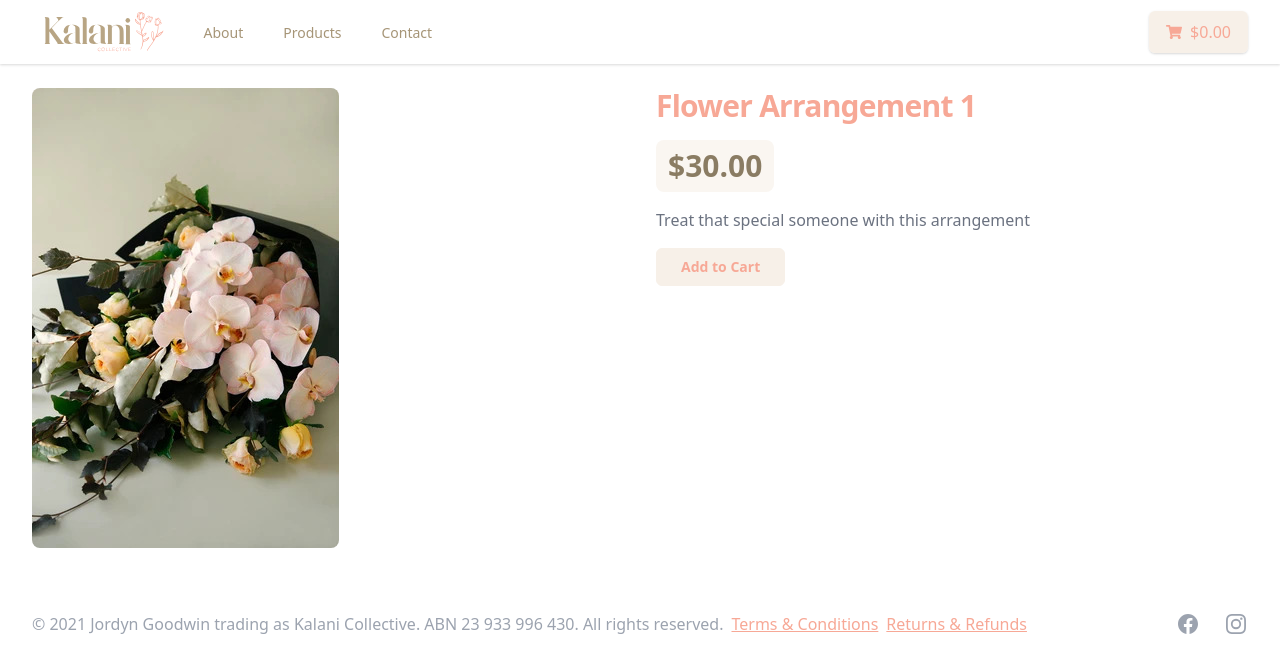
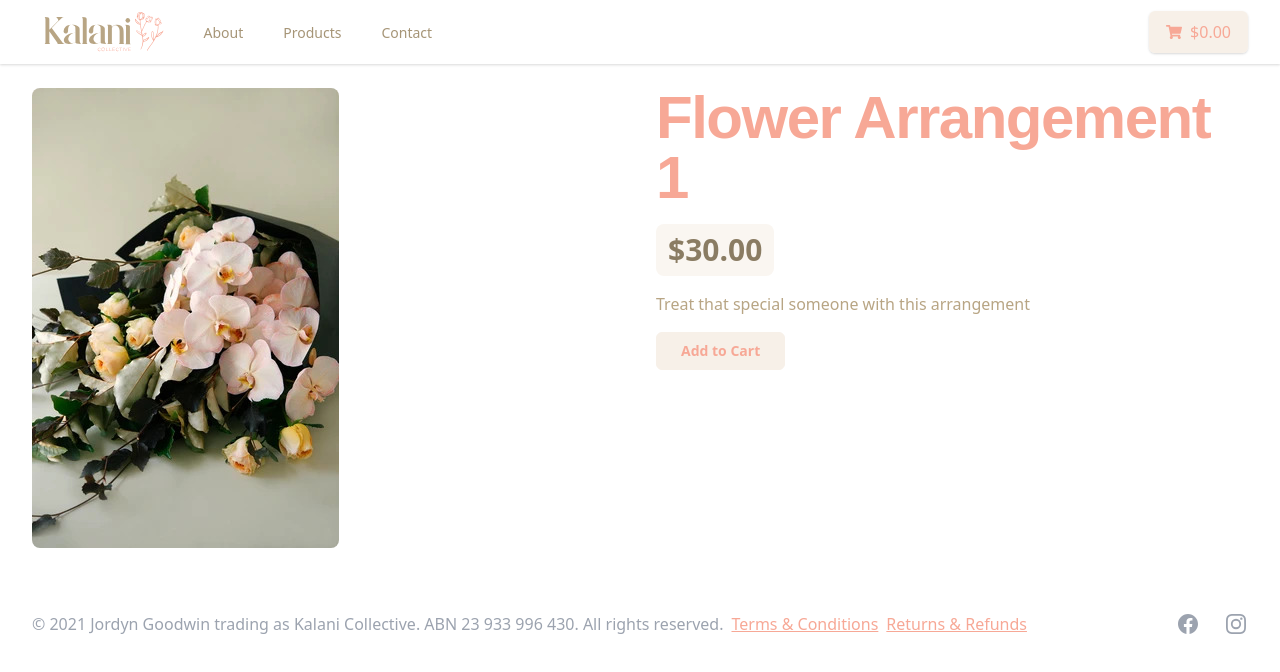
Before and after one commit to studioprisoner/kalani-website, a Next.js app: page /product/1 in a window 1280 px wide. Shown: the top 672 px of the page. Built offline with nearby package versions, Linux system fonts and the light colour scheme; what @tailwindcss/typography would draw is missing.

Commit message:
heading changes

```diff
--- a/src/components/ProductGrid/ProductGrid.js
+++ b/src/components/ProductGrid/ProductGrid.js
@@ -27,7 +27,7 @@ const ProductGrid = ({ products = [], onAddToCart }) => {
                                         <p className="mt-3 text-mongoose-700 font-bold">
                                             { formatCurrency(product.price) }
                                         </p>
-                                        <p className="my-3 text-base text-gray-500 md:h-12">
+                                        <p className="my-3 text-base text-mongoose-500 md:h-12">
                                             {product.description}
                                         </p>
                                         <p>
--- a/src/pages/contact.js
+++ b/src/pages/contact.js
@@ -33,7 +33,7 @@ function Contact() {
                     <div className="relative max-w-7xl mx-auto lg:grid lg:grid-cols-5">
                         <div className="bg-almond-200 py-16 px-4 sm:px-6 lg:col-span-2 lg:px-8 lg:py-24 xl:pr-12">
                             <div className="max-w-lg mx-auto">
-                                <h2 class="text-2xl text-mongoose-500 sm:text-3xl font-maldives">
+                                <h2 class="text-6xl lg:text-6xl text-mongoose-500 sm:text-3xl font-maldives">
                                     Get In Touch
                                 </h2>
                                 <p class="mt-3 text-lg leading-6 text-gray-500">
--- a/src/pages/index.js
+++ b/src/pages/index.js
@@ -38,11 +38,11 @@ export default function Home() {
       <main className="lg:relative">
         <div className="mx-auto max-w-7xl w-full pt-16 pb-4 text-center lg:py-48 lg:text-left">
           <div className="px-4 lg:w-1/2 sm:px-8 xl:pr-16">
-            <h1 className="text-4xl text-gray-900 sm:text-5xl md:text-6xl lg:text-5xl xl:text-6xl">
-              <span className="block xl:inline font-maldives">Heavenly Flowers</span>
-              <span className="block text-rose-bud-500 xl:inline font-maldives">Arranged for you</span>
+            <h1 className="text-5xl text-mongoose-500 md:text-6xl lg:text-6xl xl:text-6xl">
+              <span className="block text-rose-bud-500 xl:inline font-maldives">Heavenly Flowers</span>
+              <span className="block xl:inline font-maldives">Arranged for you</span>
             </h1>
-            <p className="mt-3 max-w-md mx-auto text-gray-500 sm:text-xl md:mt-5 md:max-w-3xl">
+            <p className="mt-3 max-w-md mx-auto text-mongoose-500 text-base md:mt-5 md:max-w-3xl">
           At Kalani.Co my hope is that my dried flower arrangements will bring much love and joy into the every space they enter.
             </p>
             <div className="mt-10 sm:flex sm:justify-center lg:justify-start">
--- a/src/pages/product/[productId].js
+++ b/src/pages/product/[productId].js
@@ -35,7 +35,7 @@ export default function Product({ product }) {
                         <img className="rounded-lg bg-gray-100 mb-4" src={product.image} alt={product.name} />
                     </div>
                     <div className="md:flex-1 px-4">
-                        <h2 className="mb-2 leading-light tracking-tight font-bold text-rose-bud-500 text-2xl md:text-3xl">{product.name}</h2>
+                        <h2 className="mb-2 leading-light tracking-tight font-bold text-rose-bud-500 text-4xl lg:text-6xl md:text-4xl sm:text-2xl font-maldives">{product.name}</h2>
                         <div className="flex items-center space-x-4 my-4">
                             <div>
                                 <div className="rounded-lg bg-almond-200 flex py-2 px-3">
@@ -43,7 +43,7 @@ export default function Product({ product }) {
                                 </div>
                             </div>
                         </div>
-                        <p className="text-gray-500">{product.description}</p>
+                        <p className="text-mongoose-500">{product.description}</p>
                         <div className="flex py-4 space-x-4">
                             <div className="relative">
                                 <button className="px-6 py-2 block w-full bg-almond-300 border border-almond-300 rounded-md py-2 text-sm font-semibold text-rose-bud-500 text-center hover:bg-almond-500 hover:border-almond-500" onClick={handleAddToCart}>
```
